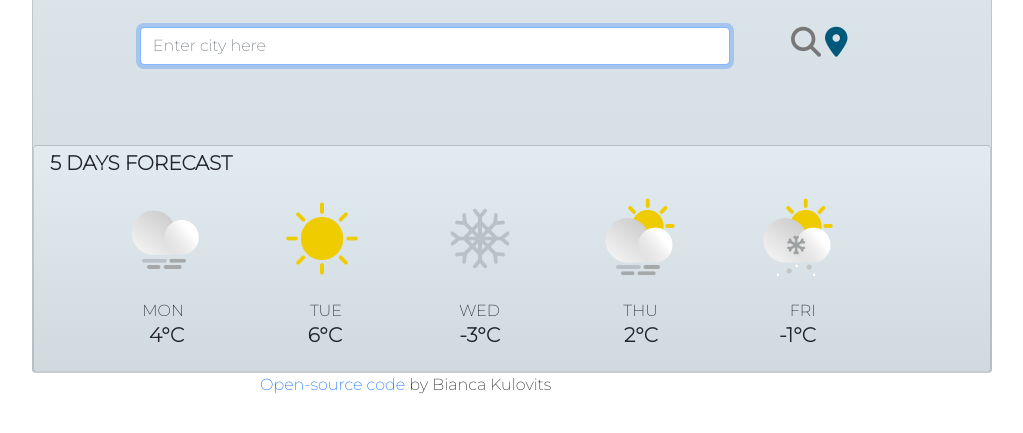
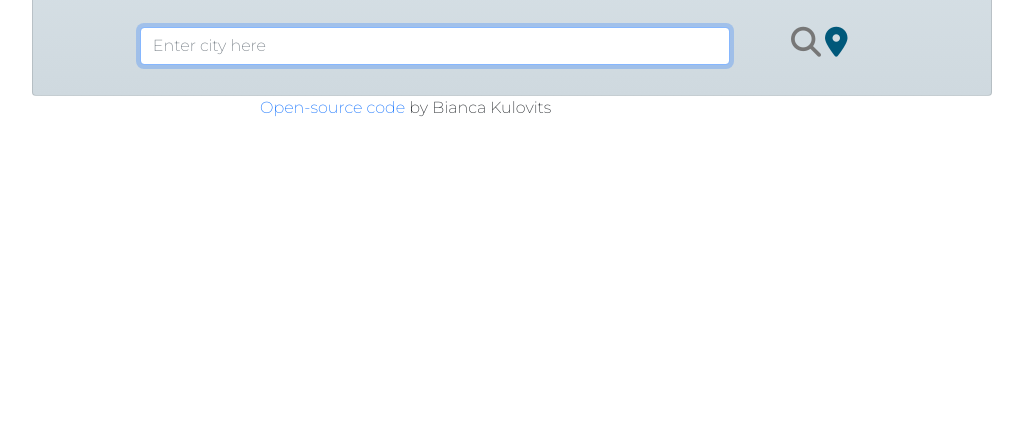
Before and after one commit to biancajk/weather-app, a plain HTML site: page index.html in a window 1280 px wide. Shown: the part 335-768 px from the top of the page, without its empty margins (50-1073 px from the left). Drawn offline with nearby package versions, Linux system fonts and the light colour scheme.

Commit message:
deleted the forecast section

```diff
--- a/index.html
+++ b/index.html
@@ -57,57 +57,7 @@
                     </div>
                 </div>
             </form>
-            <div class="forecast">
-                <div class="card">
-                    <div class="card-body">
-                        <h3>
-                            5 DAYS FORECAST
-                        </h3>
-                        <div class="row">
-                            <div class="col-2">
-                                <img src="images/clouds.png" alt="clouds" class="weather-icons">
-                            </div>
-                            <div class="col-2">
-                                <img src="images/sun.png" alt="sun" class="weather-icons">
-                            </div>
-                            <div class="col-2">
-                                <img src="images/snow.png" alt="snow" class="weather-icons">
-                            </div>
-                            <div class="col-2">
-                                <img src="images/cloudy.png" alt="cloudy" class="weather-icons">
-                            </div>
-                            <div class="col-2">
-                                <img src="images/sun-snow.png" alt="sun and snow" class="weather-icons">
-                            </div>
-                        </div>
-                        <div class="days">
-                            <div class="row">
-                                <div class="col-2">
-                                    MON
-                                    <h3>4°C</h3>
-                                </div>
-                                <div class="col-2">
-                                    TUE
-                                    <h3>6°C</h3>
-                                </div>
-                                <div class="col-2">
-                                    WED
-                                    <h3>-3°C</h3>
-                                </div>
-                                <div class="col-2">
-                                    THU
-                                    <h3>2°C</h3>
-                                </div>
-                                <div class="col-2">
-                                    FRI
-                                    <h3>-1°C</h3>
 
-                                </div>
-                            </div>
-                        </div>
-                    </div>
-                </div>
-            </div>
         </div>
     </div>
     </div>
```
